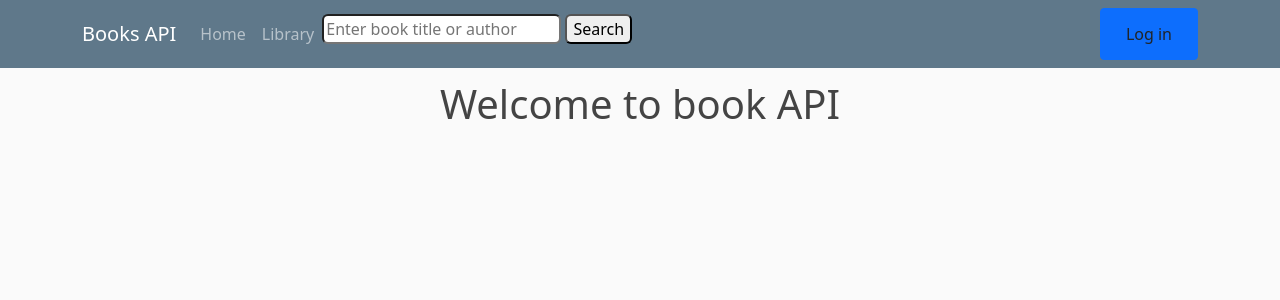
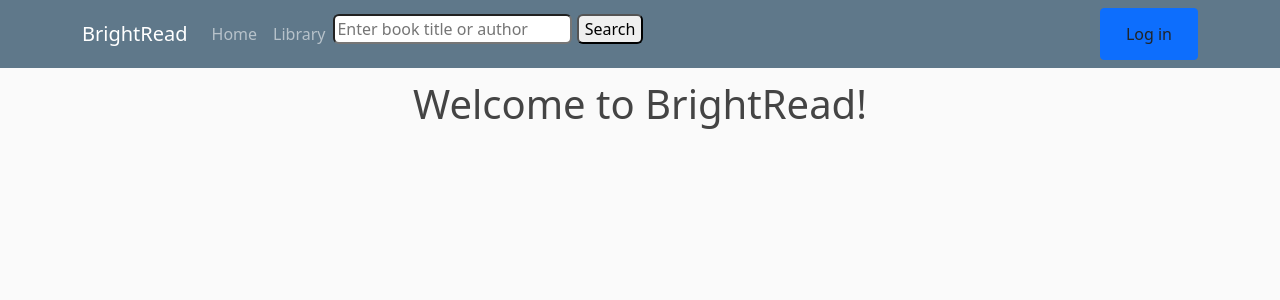
Before and after one commit to Mad4025/Books-api-, a Flask app: page / in a window 1280 px wide. Shown: the top 300 px of the page. Run offline with Flask 3, Linux system fonts and the light colour scheme.

Commit message:
V0.3.3 fixed most of navbar bug

```diff
--- a/app.py
+++ b/app.py
@@ -46,22 +46,19 @@ google = oauth.register("myApp",
 )
 
 
-
-
-
 @app.route('/', methods=['GET', 'POST'])
 def index():
     user_admin = session.get('user_admin', False)
     profile_pic = session.get('profile_pic')
     name = session.get('name')
     if request.method == 'POST':
-        query = request.form.get('query')
-        if query:
-            url = 'https://www.googleapis.com/books/v1/volumes'
-            params = {'q': query}
-            response = requests.get(url, params=params)
-            books = response.json().get('items', [])
-            return render_template('pages/search_results.html', books=books)
+            query = request.form.get('query')
+            if query:
+                url = 'https://www.googleapis.com/books/v1/volumes'
+                params = {'q': query}
+                response = requests.get(url, params=params)
+                books = response.json().get('items', [])
+                return render_template('pages/search_results.html', books=books, user_admin=session['user_admin'], profile_pic=session['profile_pic'], name=session['name'])
     return render_template('index.html', user_admin=user_admin, profile_pic=profile_pic, name=name)
 
 
@@ -123,13 +120,13 @@ def logout():
     return redirect(url_for('index'))
 
 
-@app.route('/admin')
+@app.route('/admin', methods=['POST'])
 def admin():
     # Admin dashboard logic here
-    return render_template('pages/admin.html')
+    return render_template('pages/admin.html', user_admin=session['user_admin'], profile_pic=session['profile_pic'], name=session['name'])
 
 
-@app.route('/library')
+@app.route('/library', methods=['POST'])
 def library():
     try:
         access_token = session['user']['access_token']
@@ -152,7 +149,7 @@ def library():
             shelf_contents = volumes_response.get('items', [])
             library.extend(shelf_contents)
 
-    return render_template('pages/library.html', books=library)
+    return render_template('pages/library.html', books=library, user_admin=session['user_admin'], profile_pic=session['profile_pic'], name=session['name'])
 
 
 @app.route('/add_to_library', methods=['POST'])
--- a/templates/index.html
+++ b/templates/index.html
@@ -1,6 +1,6 @@
 {% extends 'layout.html' %}
 {% block headline %}
-    <h1 class="title">Welcome to book API</h1>
+    <h1 class="title">Welcome to BrightRead!</h1>
 {% endblock headline %}
 
 {% block content %}
--- a/templates/pages/library.html
+++ b/templates/pages/library.html
@@ -6,6 +6,7 @@
 {% block content %}
     {% if current_user.is_authenticated %}
     <br><ul class="no_style_type">
+        <h2>Welcome, {{ name }}!</h2>
         {% for book in books %}
             <li>
                 {% if book.volumeInfo.imageLinks and book.volumeInfo.imageLinks.thumbnail %}
--- a/templates/partials/header.html
+++ b/templates/partials/header.html
@@ -1,6 +1,6 @@
 <nav class="navbar navbar-expand-md navbar-dark bg-steel fixed-top">
     <div class="container">
-        <a class="navbar-brand mr-4" href="/">Books API</a>
+        <a class="navbar-brand mr-4" href="/">BrightRead</a>
         <button class="navbar-toggler" type="button" data-toggle="collapse" data-target="#navbarToggle" aria-controls="navbarToggle" aria-expanded="false" aria-label="Toggle navigation">
             <span class="navbar-toggler-icon"></span>
         </button>
```
